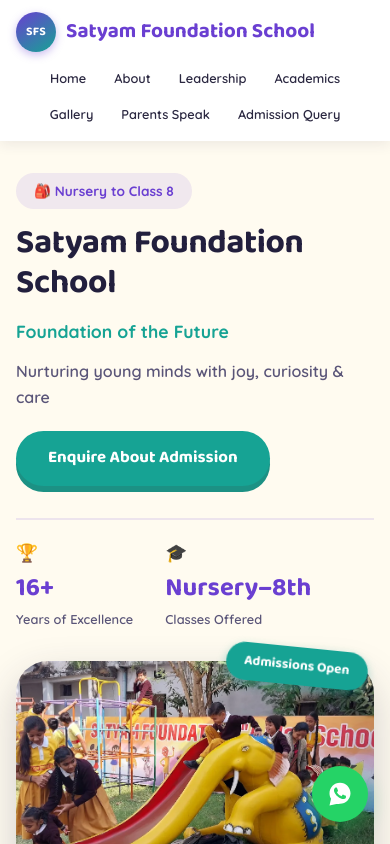
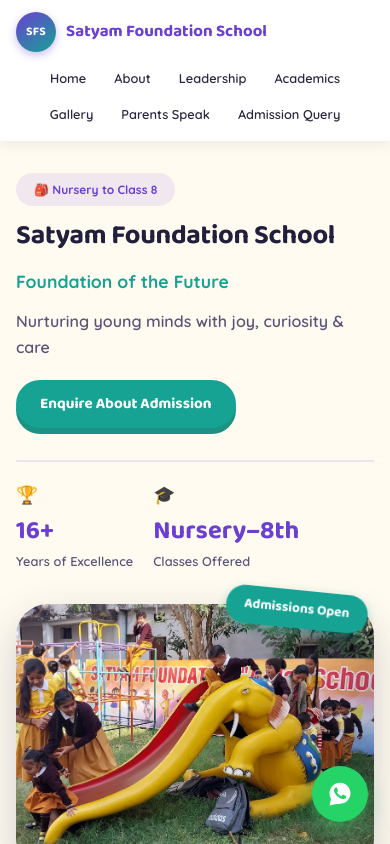
Before and after one commit to saniya-gupta-gammaedge/Satyam-foundation-school, a React (Vite) app: page / in a window 390 px wide. Shown: the top 844 px of the page. Built offline with nearby package versions, Linux system fonts and the light colour scheme.

Commit message:
Added the feature of responsiveness

```diff
--- a/src/App.css
+++ b/src/App.css
@@ -719,6 +719,25 @@
   }
 }
 
+@media (max-width: 1024px) {
+  .hero-inner {
+    gap: 32px;
+  }
+
+  .hero-text {
+    flex-basis: 320px;
+  }
+
+  .hero-image-wrap {
+    flex-basis: 320px;
+    max-width: 420px;
+  }
+
+  .leadership .section-inner:nth-child(2) {
+    flex-direction: row;
+  }
+}
+
 @media (max-width: 700px) {
   .navbar {
     padding: 12px 16px;
@@ -764,4 +783,40 @@
   .admission-form {
     padding: 20px;
   }
+
+  .hero-stats {
+    gap: 20px;
+  }
+
+  .footer-content {
+    text-align: center;
+  }
+
+  .footer-col a {
+    display: inline-block;
+  }
 }
+
+@media (max-width: 420px) {
+  .navbar-brand {
+    font-size: 1.05rem;
+  }
+
+  .hero h1 {
+    font-size: 1.7rem;
+  }
+
+  .hero-badge {
+    font-size: 0.75rem;
+  }
+
+  .cta-button {
+    padding: 12px 24px;
+    font-size: 0.95rem;
+  }
+
+  .gallery-grid,
+  .cards {
+    grid-template-columns: 1fr;
+  }
+}
--- a/src/index.css
+++ b/src/index.css
@@ -17,6 +17,14 @@
 
 * {
   box-sizing: border-box;
+}
+
+img {
+  max-width: 100%;
+}
+
+html {
+  overflow-x: hidden;
 }
 
 body {
```
